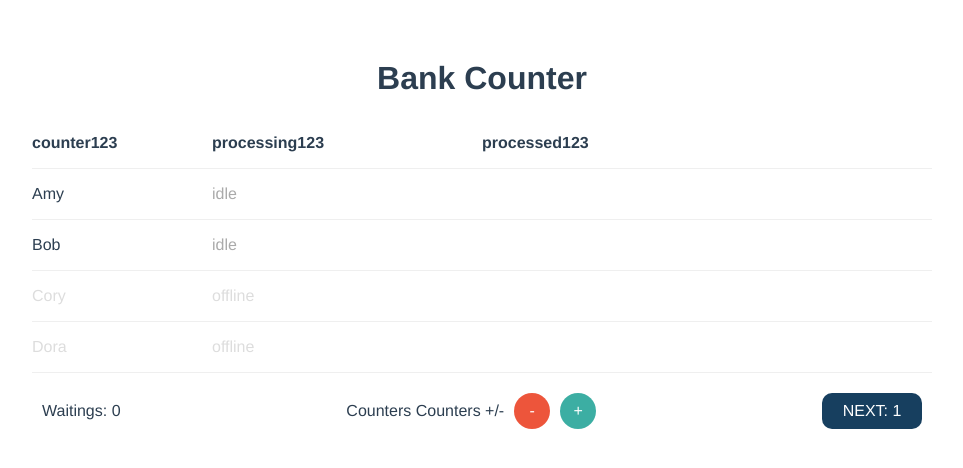
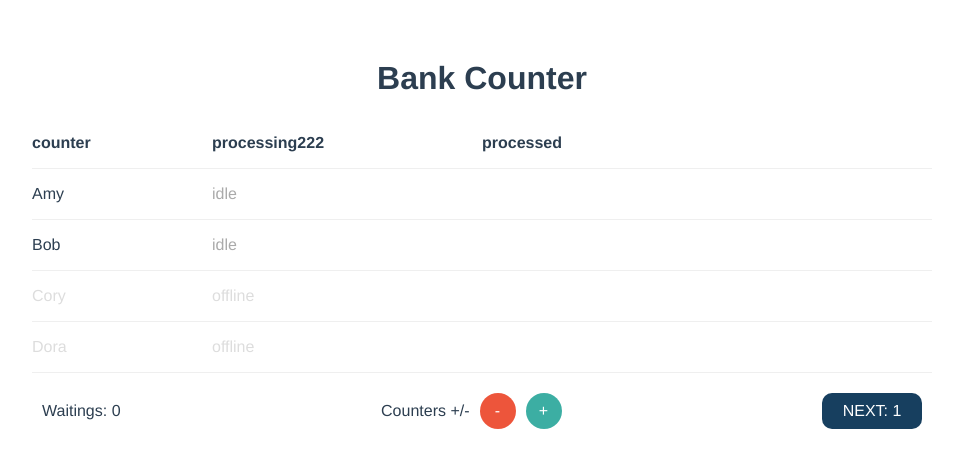
Before and after one commit to poyenhuang/waiting-draw-machine, a Vue app: page / in a window 1280 px wide. Shown: the top 468 px of the page, without its empty margins (158-1121 px from the left). Built offline with nearby package versions, Linux system fonts and the light colour scheme.

Commit message:
[fix] remove renaming

```diff
--- a/src/views/Counters.vue
+++ b/src/views/Counters.vue
@@ -3,9 +3,9 @@
     <div class="counter-container">
       <div class="counter-table">
         <div class="counter-table-header">
-          <div>counter123</div>
-          <div>processing123</div>
-          <div>processed123</div>
+          <div>counter</div>
+          <div>processing222</div>
+          <div>processed</div>
         </div>
         <Counter
           v-for="(counter, index) in counters"
@@ -17,7 +17,7 @@
       <div class="toolbar">
         <div>Waitings: {{ waitingList.length }}</div>
         <div class="btn-group">
-          <div>Counters Counters +/-</div>
+          <div>Counters +/-</div>
           <div @click="reduceCounter" :class="['minus-btn', { 'is-enable': isCounterReduceable }]">-</div>
           <div @click="addCounter" :class="['plus-btn', { 'is-enable': isCounterAddable }]">+</div>
         </div>
```
